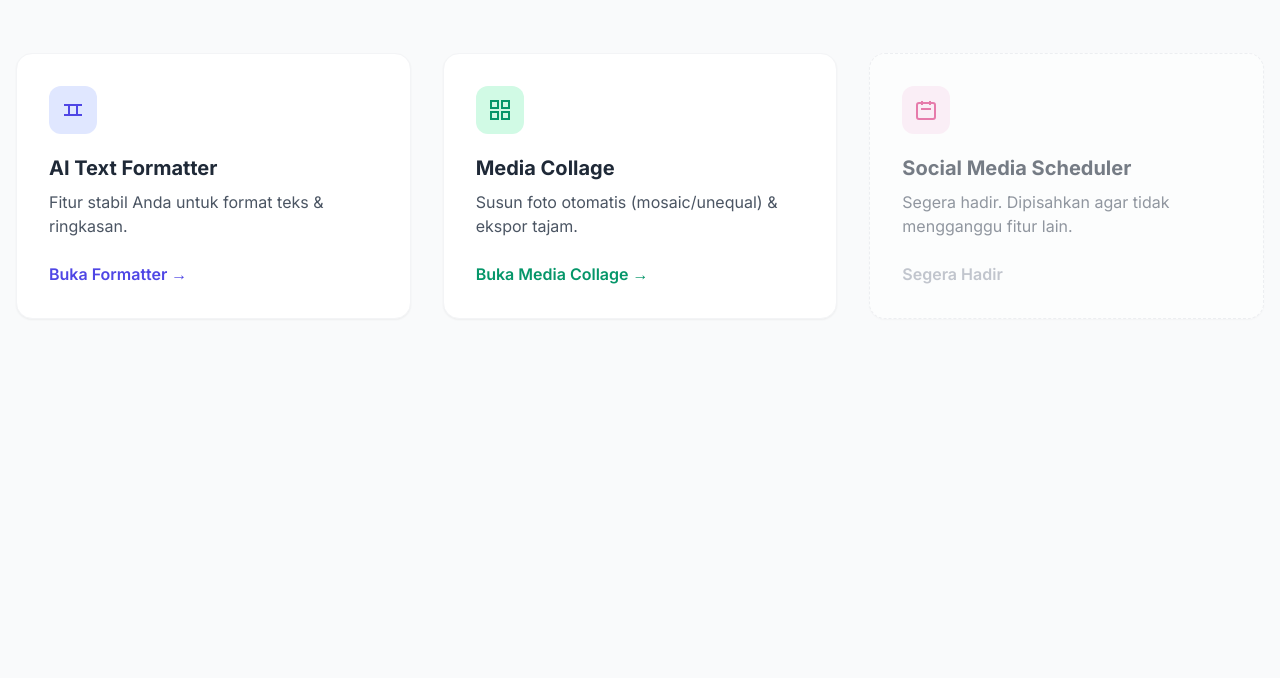
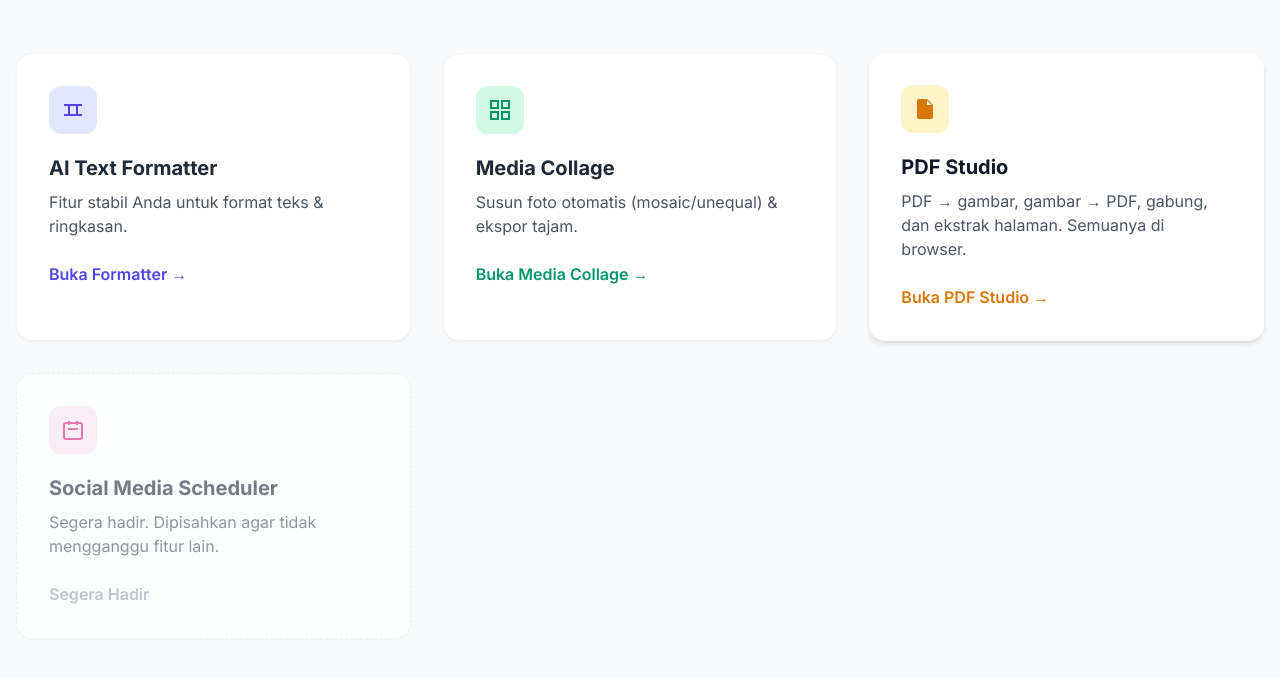
Before and after one commit to palomageda/rapiklip-project, a website: page index.html in a window 1280 px wide. Shown: the part 204-882 px from the top of the page. Before the commit the page ends 800 px from the top, so only its background shows below. Drawn offline with nearby package versions, Linux system fonts and the light colour scheme.

Commit message:
Update index.html

```diff
--- a/index.html
+++ b/index.html
@@ -43,6 +43,17 @@
         <p class="mt-2 text-gray-600">Susun foto otomatis (mosaic/unequal) & ekspor tajam.</p>
         <div class="mt-6 font-semibold text-emerald-600">Buka Media Collage →</div>
       </a>
+      <!-- Card: PDF Studio -->
+<a href="/apps/pdf-tools.html" class="bg-white p-8 rounded-2xl shadow-md flex flex-col card-hover-effect">
+  <div class="flex-shrink-0 h-12 w-12 flex items-center justify-center bg-amber-100 text-amber-600 rounded-xl">
+    <svg xmlns="http://www.w3.org/2000/svg" class="h-6 w-6" viewBox="0 0 24 24" fill="currentColor"><path d="M14 2H6a2 2 0 00-2 2v16a2 2 0 002 2h12a2 2 0 002-2V8l-6-6z"/><path d="M14 3.5V8h4.5" fill="#fff"/></svg>
+  </div>
+  <div class="mt-5 flex-grow">
+    <h3 class="text-xl font-bold text-gray-900">PDF Studio</h3>
+    <p class="mt-2 text-gray-600">PDF → gambar, gambar → PDF, gabung, dan ekstrak halaman. Semuanya di browser.</p>
+  </div>
+  <div class="mt-6"><span class="font-semibold text-amber-600">Buka PDF Studio →</span></div>
+</a>
 
       <!-- Scheduler: segera hadir -->
       <div class="bg-white rounded-2xl shadow-sm border border-dashed border-gray-200 p-8 opacity-60 cursor-not-allowed">
```
